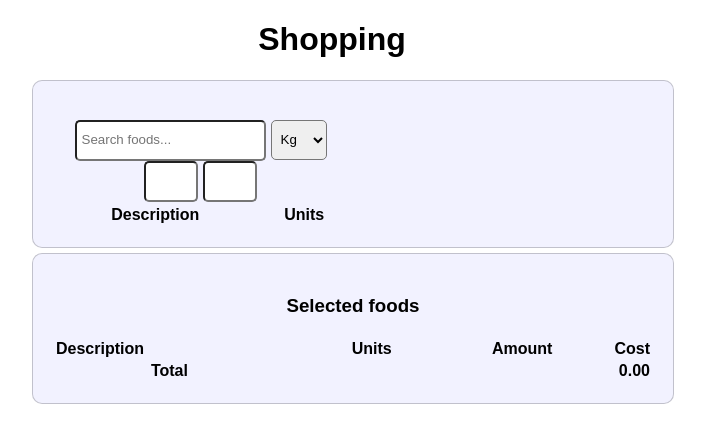
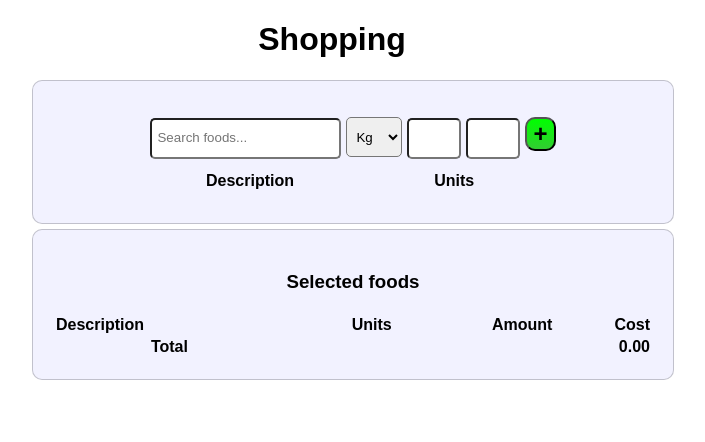
Before and after one commit to nikrb/shopping, a React (Create React App) app in the folder client/: page / in a window 1280 px wide. Shown: the top 442 px of the page, without its empty margins (308-1013 px from the left). Built offline with nearby package versions, Linux system fonts and the light colour scheme.

Commit message:
tweak food search layout

```diff
--- a/client/src/App.css
+++ b/client/src/App.css
@@ -12,8 +12,9 @@ html {
 #food-search {
   margin-top: 1em;
 }
-#food-search table{
+.food-search-table {
   width: 50%;
+  margin: 10px auto;
 }
 
 input {
--- a/client/src/components/FoodSearch.js
+++ b/client/src/components/FoodSearch.js
@@ -1,4 +1,3 @@
-
 import React from 'react';
 import Client from './Client';
 
@@ -7,6 +6,9 @@ const MATCHING_ITEM_LIMIT = 25;
 class FoodSearch extends React.Component {
   state = {
     foods: [],
+    unit: "",
+    amount: "",
+    cost:"",
     showRemoveIcon: false,
     searchValue: '',
   };
@@ -41,19 +43,33 @@ class FoodSearch extends React.Component {
       foods: [],
       showRemoveIcon: false,
       searchValue: '',
+      unit: "",
+      amount: "",
+      cost:""
     });
   };
 
-  handleFoodClick = function( food){
-    this.props.onFoodClick( food);
+  handleFoodClick = () => {
+
+  };
+
+  handleSearchSelect = function( food){
+    // this.props.onFoodClick( food);
+    console.log( "state:", this.state);
     this.handleSearchCancel();
+  };
+  handleAmountChange = (e) => {
+    this.setState( { amount: e.target.value});
+  };
+  handleCostChange = (e) => {
+    this.setState( { cost: e.target.value});
   };
 
   render() {
     const { showRemoveIcon, foods } = this.state;
     const removeIconStyle = showRemoveIcon ? {} : { visibility: 'hidden' };
 
-    // TODO: using ()=>{} creates a new function for onClick every render
+    // FIXME: using ()=>{} creates a new function for onClick every render
     // so just use bind(this, param) syntax
     // try factoring FoodItem out
     const foodRows = foods.map((food, idx) => (
@@ -61,18 +77,13 @@ class FoodSearch extends React.Component {
         key={idx}
         onClick={this.handleFoodClick.bind(this, food)}
       >
-        <td>{food.name}</td>
-        <td className='right aligned'>{food.units}</td>
+        <td className="left-align">{food.name}</td>
+        <td>{food.units}</td>
       </tr>
     ));
 
     return (
       <div id='food-search'>
-        <table>
-          <thead>
-            <tr>
-              <th colSpan='5'>
-                <div>
         <div>
           <input
             type='text'
@@ -86,7 +97,7 @@ class FoodSearch extends React.Component {
             onClick={this.handleSearchCancel}
             style={removeIconStyle}
           />
-                    <select>
+          <select onChange={this.handleUnitChange} value={this.state.unit}>
             <option value="Kg">Kg</option>
             <option value='unit'>Unit</option>
           </select>
@@ -100,12 +111,13 @@ class FoodSearch extends React.Component {
             value={this.state.cost}
             onChange={this.handleCostChange}
           />
+          <button type="button" onClick={this.handleSearchSelect}>+</button>
         </div>
-                </div>
-              </th>
-            </tr>
+        <div className='food-search-table'>
+          <table>
+            <thead>
               <tr>
-              <th>Description</th>
+                <th className="left-align">Description</th>
                 <th>Units</th>
               </tr>
             </thead>
@@ -114,6 +126,7 @@ class FoodSearch extends React.Component {
             </tbody>
           </table>
         </div>
+      </div>
     );
   }
 }
```
Lines whose indentation alone changed are shown as unchanged.
